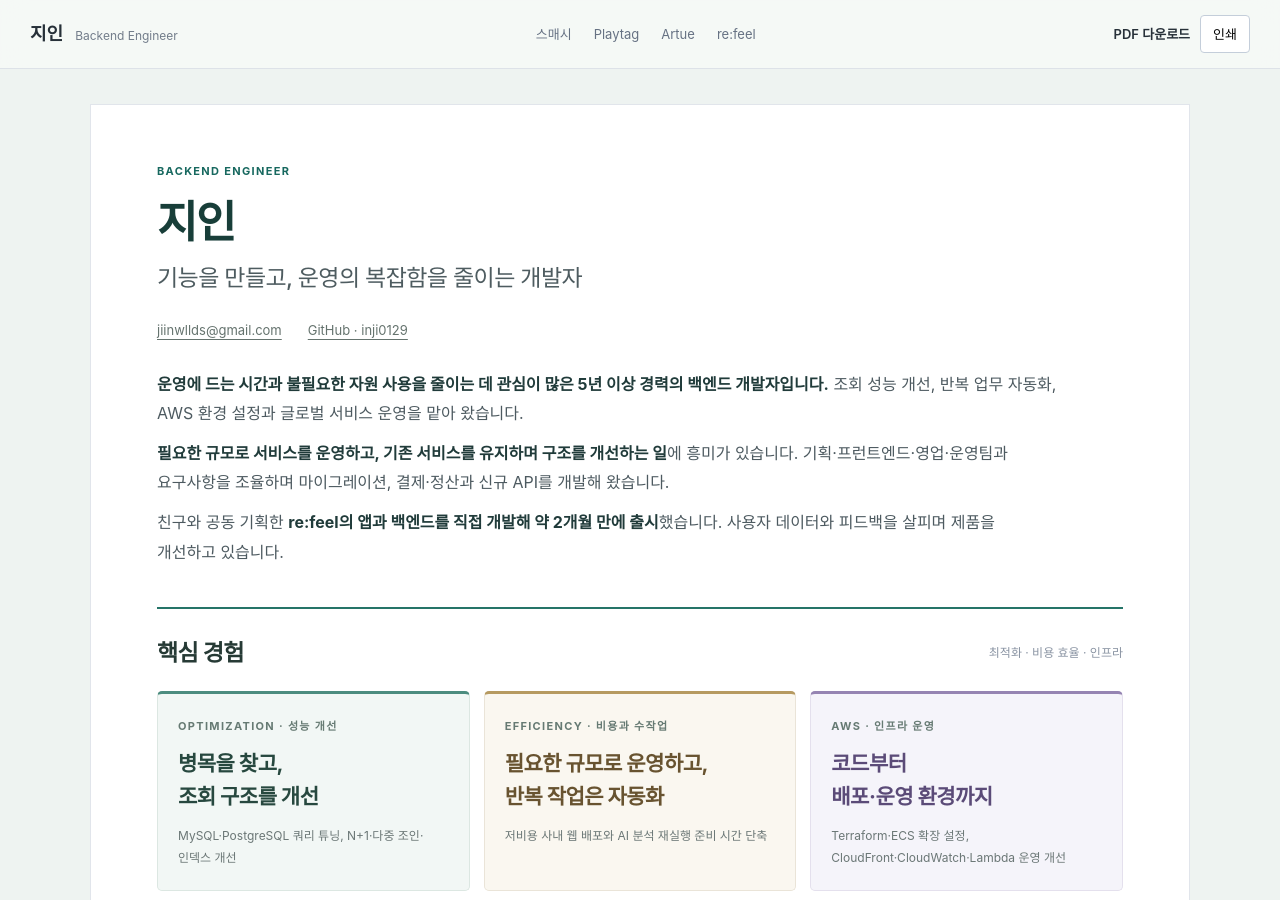
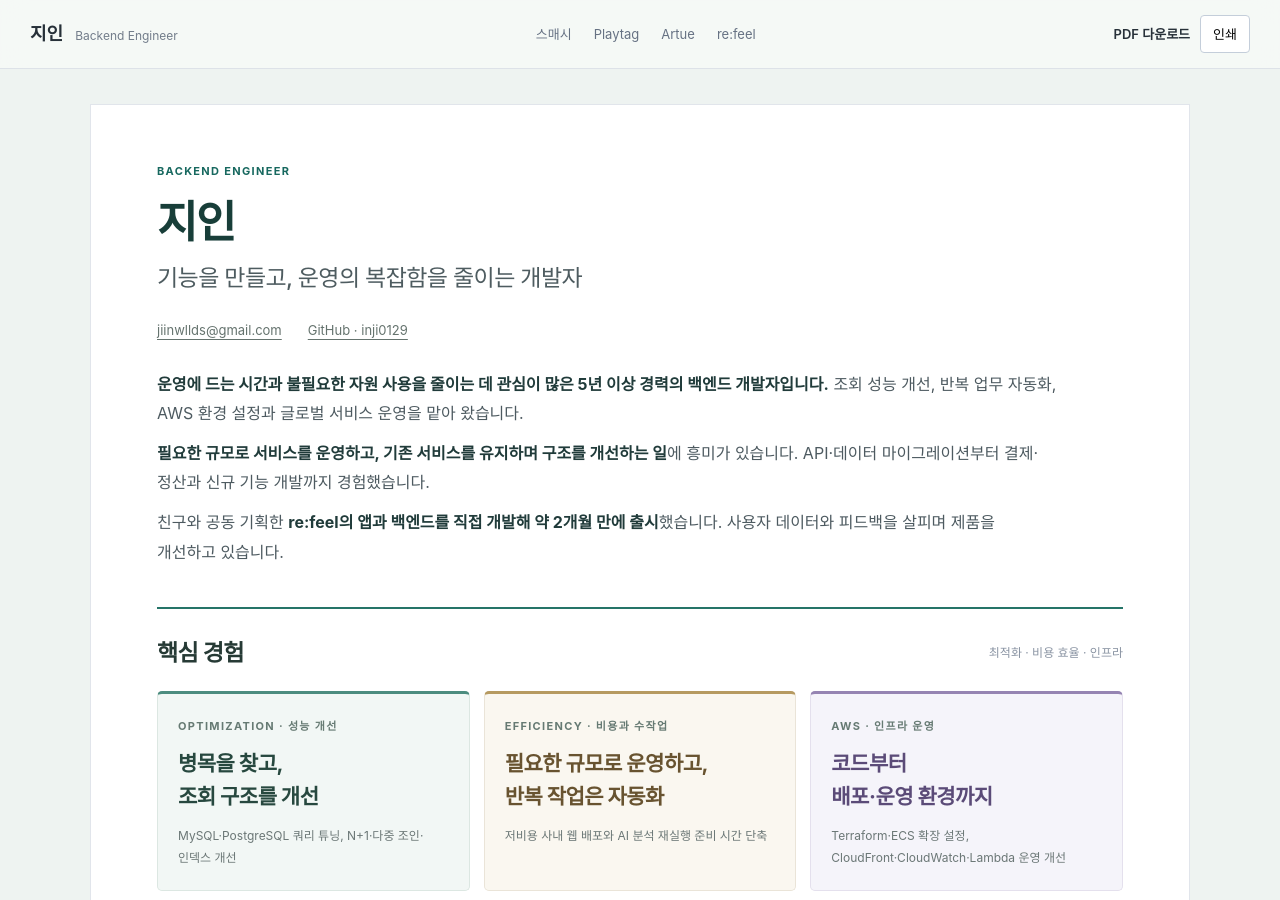
Before and after one commit to inji0129/inji0129.github.io, a Jekyll site: the page built from index.html, in a window 1280 px wide and 900 px high. Built offline with Jekyll 4.4.1, drawn with Linux system fonts in a browser that asks for light colours; some of the changed text lies outside the part shown.

Commit message:
Remove generic collaboration wording from resume

```diff
--- a/_data/general.json
+++ b/_data/general.json
@@ -3,7 +3,7 @@
   "title": "Backend Engineer",
   "intro": [
     "**운영에 드는 시간과 불필요한 자원 사용을 줄이는 데 관심이 많은 5년 이상 경력의 백엔드 개발자입니다.** 조회 성능 개선, 반복 업무 자동화, AWS 환경 설정과 글로벌 서비스 운영을 맡아 왔습니다.",
-    "**필요한 규모로 서비스를 운영하고, 기존 서비스를 유지하며 구조를 개선하는 일**에 흥미가 있습니다. 기획·프런트엔드·영업·운영팀과 요구사항을 조율하며 마이그레이션, 결제·정산과 신규 API를 개발해 왔습니다.",
+    "**필요한 규모로 서비스를 운영하고, 기존 서비스를 유지하며 구조를 개선하는 일**에 흥미가 있습니다. API·데이터 마이그레이션부터 결제·정산과 신규 기능 개발까지 경험했습니다.",
     "친구와 공동 기획한 **re:feel의 앱과 백엔드를 직접 개발해 약 2개월 만에 출시**했습니다. 사용자 데이터와 피드백을 살피며 제품을 개선하고 있습니다."
   ],
   "companies": [
@@ -62,7 +62,7 @@
           "title": "레슨·코치 기능 확장",
           "bullets": [
             "**레슨 생성·반복 일정·참가 신청·결제·정산 모델과 API 개발**. 코치 리뷰·채팅·안내 메시지와 운영 예외 처리 추가.",
-            "합류 초기부터 기존 앱과 코드를 파악해 **신규 기능 개발과 운영 버그 수정을 병행**. 기획·프런트엔드·영업팀과 요구사항 조율."
+            "합류 초기부터 기존 앱과 코드를 파악해 **신규 기능 개발과 운영 버그 수정을 병행**."
           ]
         }
       ]
@@ -92,7 +92,7 @@
           "title": "저비용 사내 웹 운영과 고객사 설정 자동화",
           "bullets": [
             "**사내 사용 규모에 맞춰 저비용 단일 인스턴스로 웹사이트를 배포·운영**. 필요한 기능을 간단한 Python 웹으로 구현.",
-            "운영팀과 업무 흐름을 확인해 **유치원별 시간·요일·설정을 웹에서 직접 수정·반영**하도록 구현. 개발자에게 요청하고 코드를 수정하던 절차 축소."
+            "**유치원별 시간·요일·설정을 운영팀이 웹에서 직접 수정·반영**하도록 구현. 개발자에게 요청하고 코드를 수정하던 절차 축소."
           ]
         },
         {
@@ -226,7 +226,7 @@
       ]
     }
   ],
-  "ai": "MCP로 Figma·Notion과 앱·웹·백엔드·인프라 코드를 연결해 요구사항을 확인하고 구현 계획 수립. **AI를 활용해 구현 속도를 높이고, 코드 검증과 구조 설계는 직접 수행**.",
+  "ai": "MCP로 Figma·Notion의 기획 자료와 앱·웹·백엔드·인프라 코드를 함께 확인해 구현 계획 수립. **AI를 활용해 구현 속도를 높이고, 코드 검증과 구조 설계는 직접 수행**.",
   "skills": [
     "Python · TypeScript · JavaScript · Kotlin · SQL",
     "Django/DRF · NestJS · Spring Boot | MySQL · PostgreSQL · DynamoDB · MongoDB",
--- a/_layouts/general.html
+++ b/_layouts/general.html
@@ -1,5 +1,5 @@
-<!doctype html><html lang="ko"><head><meta charset="utf-8"><meta name="viewport" content="width=device-width,initial-scale=1"><meta name="description" content="백엔드 엔지니어 지인. 결제·환불 안정성, 운영 자동화와 제품 개발 경험."><title>{{ page.title }}</title><link rel="stylesheet" href="/assets/general.css?v=20261124c"><script src="/assets/general.js" defer></script></head><body>
-<div class="topbar"><a class="brand" href="#top">지인<span>Backend Engineer</span></a><nav aria-label="경력 탐색"><a href="#smaxh">스매시</a><a href="#playtag">Playtag</a><a href="#artue">Artue</a><a href="#refeel">re:feel</a></nav><div class="actions"><a href="/assets/지인_이력서.pdf?v=20261124c" download>PDF 다운로드</a><button type="button" id="print">인쇄</button></div></div>
+<!doctype html><html lang="ko"><head><meta charset="utf-8"><meta name="viewport" content="width=device-width,initial-scale=1"><meta name="description" content="백엔드 엔지니어 지인. 결제·환불 안정성, 운영 자동화와 제품 개발 경험."><title>{{ page.title }}</title><link rel="stylesheet" href="/assets/general.css?v=20261124d"><script src="/assets/general.js" defer></script></head><body>
+<div class="topbar"><a class="brand" href="#top">지인<span>Backend Engineer</span></a><nav aria-label="경력 탐색"><a href="#smaxh">스매시</a><a href="#playtag">Playtag</a><a href="#artue">Artue</a><a href="#refeel">re:feel</a></nav><div class="actions"><a href="/assets/지인_이력서.pdf?v=20261124d" download>PDF 다운로드</a><button type="button" id="print">인쇄</button></div></div>
 <main id="top"><header class="hero"><p class="eyebrow">BACKEND ENGINEER</p><h1>지인<span>기능을 만들고, 운영의 복잡함을 줄이는 개발자</span></h1><div class="contact"><a href="mailto:jiinwllds@gmail.com">jiinwllds@gmail.com</a><a href="https://github.com/inji0129">GitHub · inji0129</a></div><div class="intro">{% for paragraph in site.data.general.intro %}{{ paragraph | markdownify }}{% endfor %}</div></header>
 <section class="selected" aria-labelledby="selected-title"><div class="section-top"><h2 id="selected-title">핵심 경험</h2><span>최적화 · 비용 효율 · 인프라</span></div><div class="selected-grid"><a href="#smaxh"><p class="eyebrow">OPTIMIZATION · 성능 개선</p><h3>병목을 찾고,<br>조회 구조를 개선</h3><p>MySQL·PostgreSQL 쿼리 튜닝, N+1·다중 조인·인덱스 개선</p></a><a href="#playtag"><p class="eyebrow">EFFICIENCY · 비용과 수작업</p><h3>필요한 규모로 운영하고,<br>반복 작업은 자동화</h3><p>저비용 사내 웹 배포와 AI 분석 재실행 준비 시간 단축</p></a><a href="#artue"><p class="eyebrow">AWS · 인프라 운영</p><h3>코드부터<br>배포·운영 환경까지</h3><p>Terraform·ECS 확장 설정, CloudFront·CloudWatch·Lambda 운영 개선</p></a></div></section>
 <section class="experience"><div class="section-top"><h2>경력 및 프로젝트</h2><span>직접 수행한 작업과 기여</span></div>{% for company in site.data.general.companies %}<section class="company" id="{{ company.id }}"><header class="company-heading"><div><p class="eyebrow">{{ company.label }}</p><h2>{{ company.name }}</h2><p class="role">{{ company.role }}</p><p class="dates">{{ company.dates }}</p></div><p class="description">{{ company.description }}</p></header><div class="company-detail"><div class="tags">{% for tech in company.stack %}<span>{{ tech }}</span>{% endfor %}</div>{% for work in company.works %}<article class="work"><h3>{{ work.title }}</h3><ul>{% for bullet in work.bullets %}<li>{{ bullet | markdownify }}</li>{% endfor %}</ul></article>{% endfor %}</div></section>{% endfor %}</section>
```
Also changed, not shown: 1 other file.
